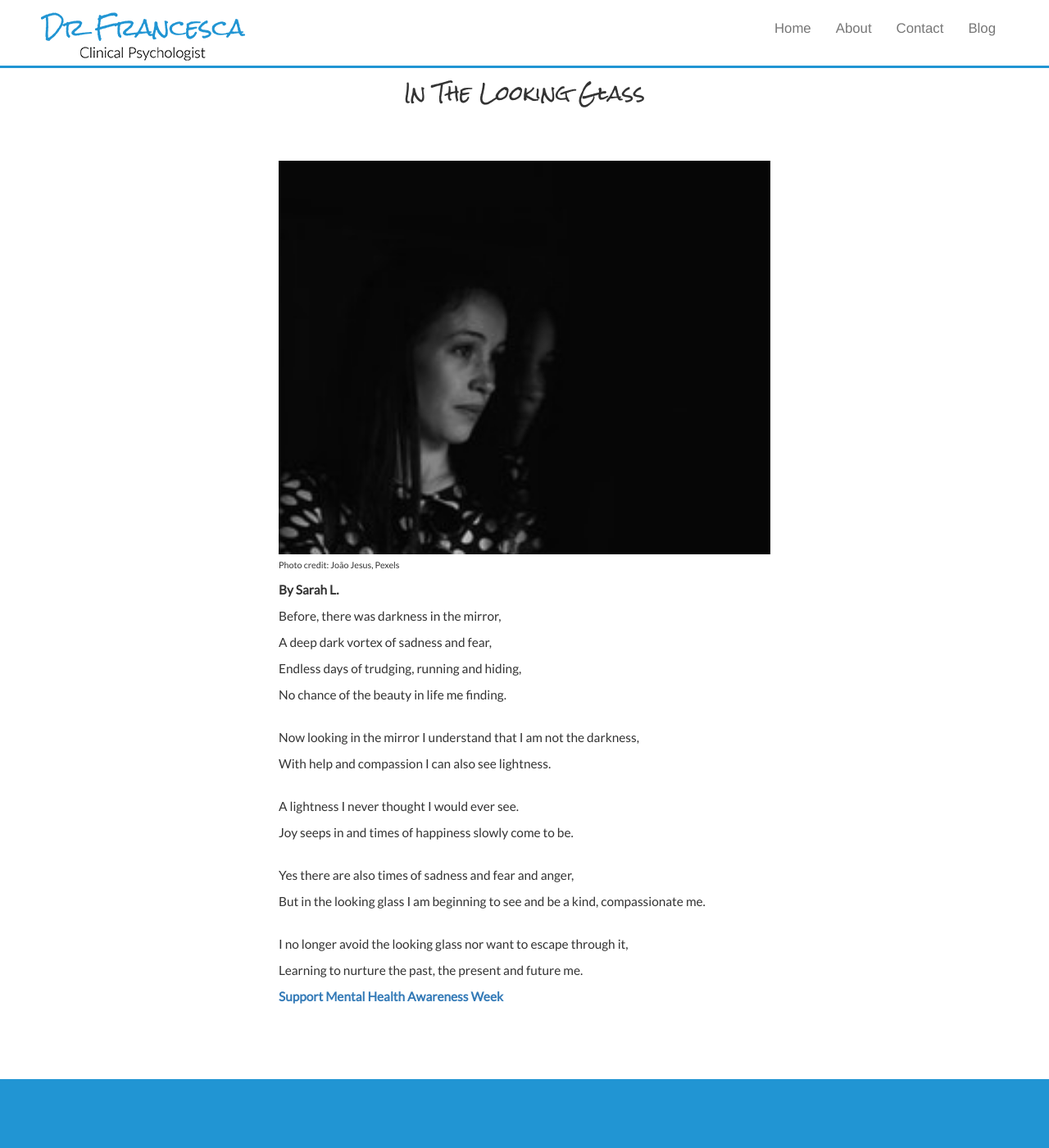
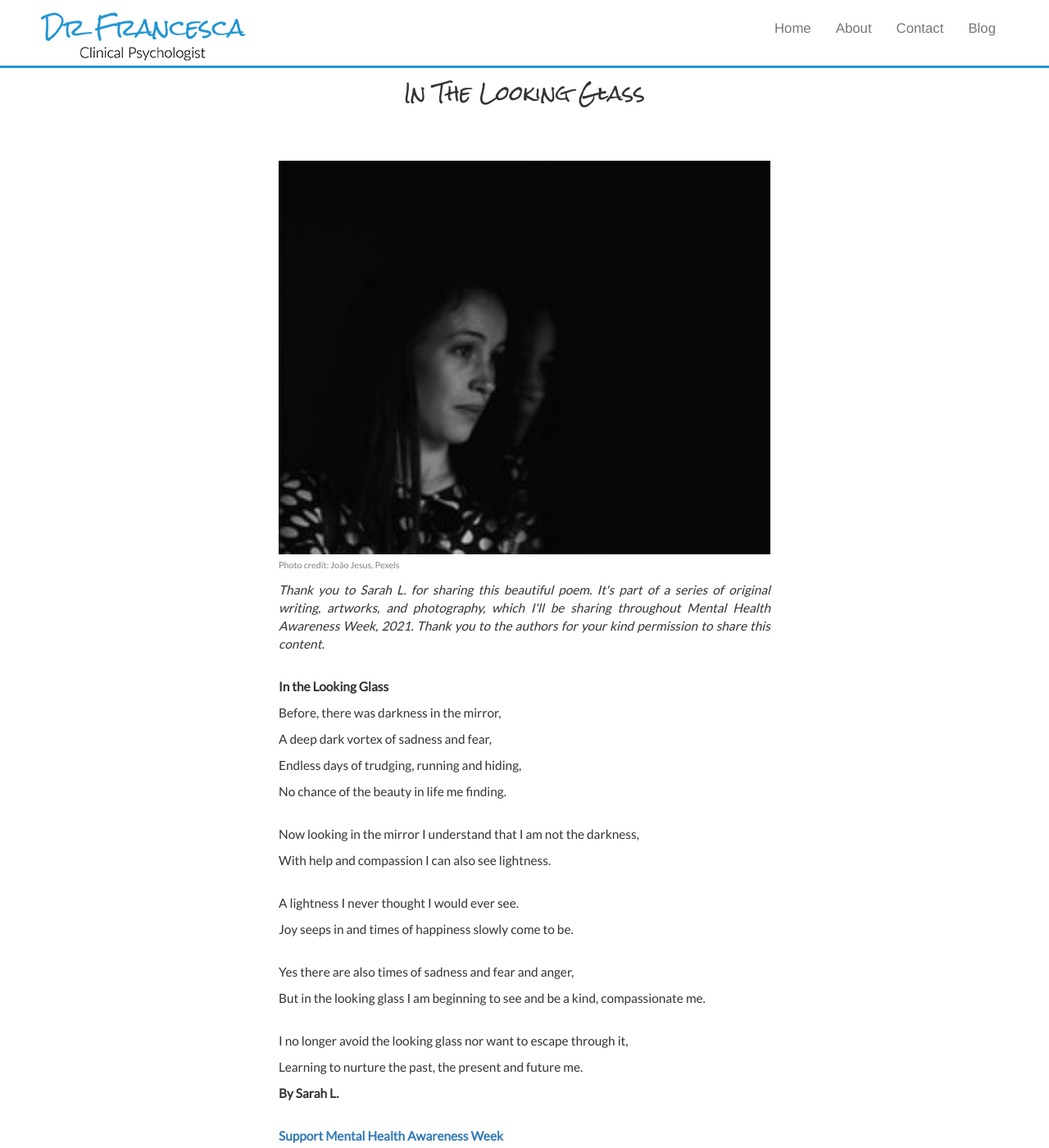
Before and after one commit to robconaty/drfrancesca, a Jekyll site: the page built from mhaw01.html, in a window 1280 px wide and 1400 px high. Shown: the whole window at 82% size. Built offline with Jekyll 4.4.1, drawn with Linux system fonts in a browser that asks for light colours; nearby versions of some CDN libraries; comment, search, counter and statistics services are not loaded.

Commit message:
Add files via upload

```diff
--- a/mhaw01.html
+++ b/mhaw01.html
@@ -16,8 +16,11 @@ title: Mental Health Awareness Week
   <h2 class="postheader"><a href="/2021/04/30/Starting-mirror-therapy-research.html"></a></h2>
 
 <p><img src="/img/poem.jpg" alt="Photo credit: João Jesus, Pexels" class="image-class postimage" title="Looking in mirror" />
-<em>Photo credit: João Jesus, Pexels</em>
-<p><strong>By Sarah L.</strong></p>
+<em><a href="https://www.pexels.com/photo/woman-wearing-black-and-white-polka-dot-shirt-808713/"> Photo credit: João Jesus, Pexels</a></em>
+
+<p><i>Thank you to Sarah L. for sharing this beautiful poem. It's part of a series of original writing, artworks, and photography, which I'll be sharing throughout Mental Health Awareness Week, 2021. Thank you to the authors for your kind permission to share this content.</i></p>
+<br>
+<p><strong>In the Looking Glass</strong></p>
 
 
 
@@ -54,7 +57,8 @@ title: Mental Health Awareness Week
 <p>Learning to nurture the past, the present and future me.</p>
 
 
-
+<p><strong>By Sarah L.</strong></p>
+<br>
 
 <p><strong><a href="https://www.mentalhealth.org.uk/campaigns/mental-health-awareness-week">Support Mental Health Awareness Week</a></strong></p>
 
```
